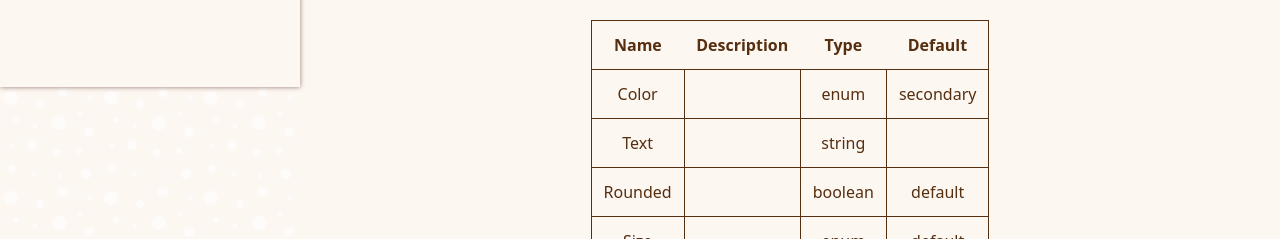
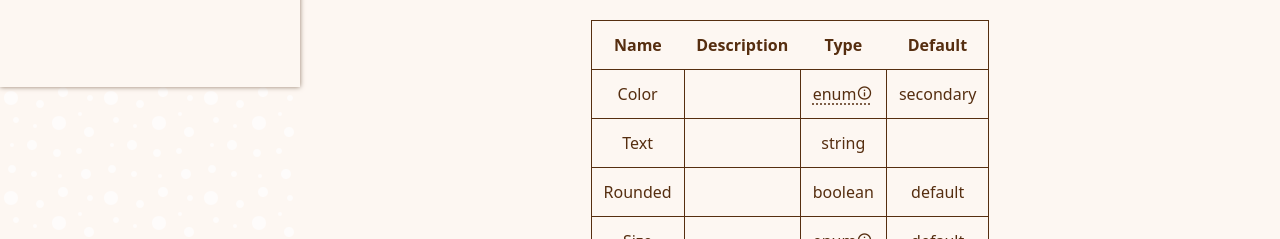
Before and after one commit to jakubhajduk53/my-ui, a Vue app: page /button in a window 1280 px wide. Shown: the part 713-952 px from the top of the page. Built offline with nearby package versions, Linux system fonts and the light colour scheme.

Commit message:
feat: add tooltips to table

```diff
--- a/package.json
+++ b/package.json
@@ -10,6 +10,7 @@
   },
   "dependencies": {
     "@tailwindcss/vite": "^4.1.4",
+    "boxicons": "^2.1.4",
     "tailwindcss": "^4.1.4",
     "vue": "^3.5.13",
     "vue-router": "^4.5.0"
--- a/src/components/Table.vue
+++ b/src/components/Table.vue
@@ -1,17 +1,19 @@
 <script setup lang="ts">
-import { defineProps, computed } from "vue";
+import { defineProps } from "vue";
 
 interface TableRow {
-  [key: string]: string;
+  name: string;
+  description: string;
+  type: string;
+  default: string;
+  enumTooltip?: string;
 }
 
 const props = defineProps<{
   rows: TableRow[];
 }>();
 
-const columns = computed(() => {
-  return props.rows.length > 0 ? Object.keys(props.rows[0]) : [];
-});
+const columns: (keyof TableRow)[] = ["name", "description", "type", "default"];
 </script>
 
 <template>
@@ -28,16 +30,31 @@ const columns = computed(() => {
               :key="column"
               class="p-3 font-semibold"
             >
-              {{
-                column[0].toLocaleUpperCase() + column.slice(1, column.length)
-              }}
+              {{ column[0].toUpperCase() + column.slice(1) }}
             </th>
           </tr>
         </thead>
         <tbody>
-          <tr v-for="(row, rowIndex) in rows" :key="rowIndex">
+          <tr v-for="(row, rowIndex) in props.rows" :key="rowIndex">
             <td v-for="column in columns" :key="column" class="p-3 border">
-              {{ row[column] }}
+              <template v-if="column === 'type' && row.type === 'enum'">
+                <div class="relative group">
+                  <span
+                    class="flex items-baseline cursor-pointer underline underline-offset-4 decoration-dotted"
+                  >
+                    enum<i class="bx bx-info-circle"></i>
+                  </span>
+                  <div
+                    class="absolute hidden group-hover:block bg-[hsl(0,0%,93%)] shadow-lg rounded p-3 -top-10 left-1/2 transform -translate-x-1/2 whitespace-nowrap z-10"
+                  >
+                    {{ row.enumTooltip }}
+                  </div>
+                </div>
+              </template>
+
+              <template v-else>
+                {{ row[column] }}
+              </template>
             </td>
           </tr>
         </tbody>
--- a/src/main.ts
+++ b/src/main.ts
@@ -2,6 +2,7 @@ import { createApp } from "vue";
 import "./style.css";
 import router from "./router";
 import App from "./App.vue";
+import "boxicons/css/boxicons.min.css";
 
 const app = createApp(App);
 
--- a/src/views/ButtonView.vue
+++ b/src/views/ButtonView.vue
@@ -4,10 +4,23 @@ import Table from "../components/Table.vue";
 import CodeDisplay from "../components/CodeDisplay.vue";
 
 const data = [
-  { name: "Color", description: "", type: "enum", default: "secondary" },
+  {
+    name: "Color",
+    description: "",
+    type: "enum",
+    enumTooltip:
+      "primary | secondary | tertiary | success | warning | danger | info",
+    default: "secondary",
+  },
   { name: "Text", description: "", type: "string", default: "" },
   { name: "Rounded", description: "", type: "boolean", default: "default" },
-  { name: "Size", description: "", type: "enum", default: "default" },
+  {
+    name: "Size",
+    description: "",
+    type: "enum",
+    enumTooltip: "small | default | large",
+    default: "default",
+  },
 ];
 
 const themesDisplay = `<Button color="primary" text="primary" />
```
Also changed, not shown: 1 other file (tests, documents, lock files or other folders).
